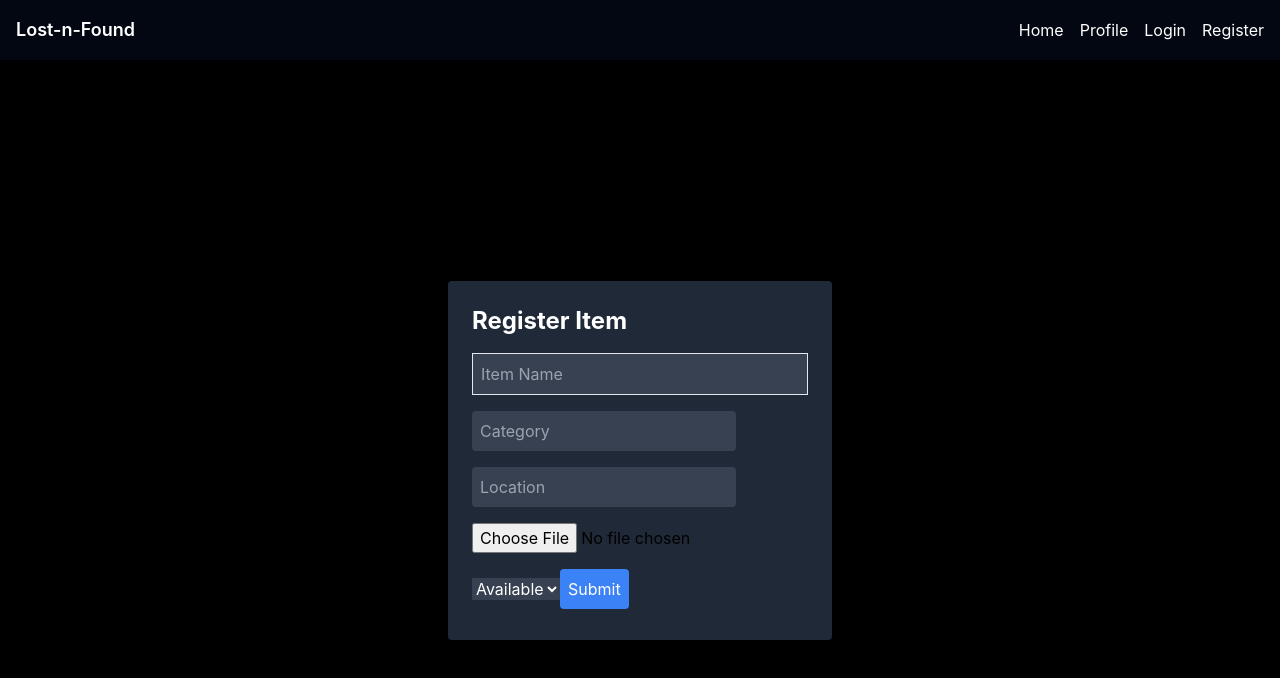
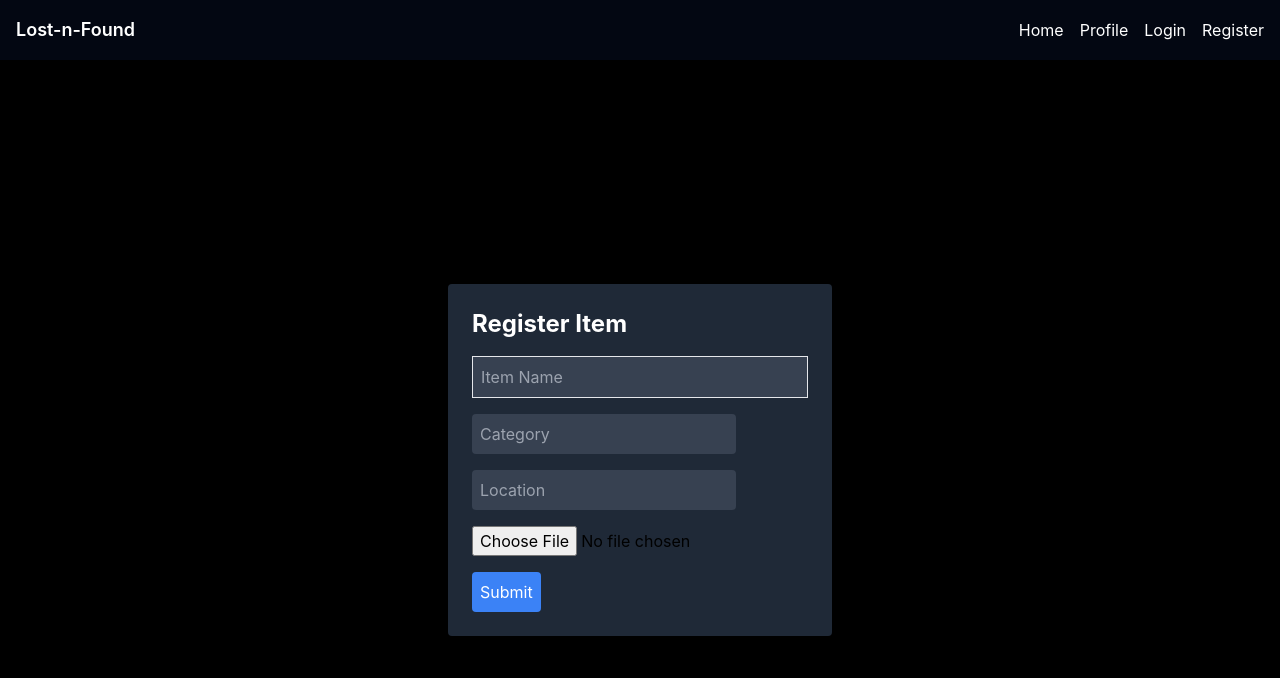
Before and after one commit to NafisRayan/Lost-n-Found, a React (Create React App) app in the folder frontend/: page /add-item in a window 1280 px wide. Shown: the top 678 px of the page. Built offline with nearby package versions, Linux system fonts and the light colour scheme.

Commit message:
`Removed unused select elements in ClaimForm and ItemForm components`

```diff
--- a/frontend/src/components/Claim/ClaimForm.js
+++ b/frontend/src/components/Claim/ClaimForm.js
@@ -93,9 +93,9 @@ const ClaimForm = () => {
                     onChange={handleImageChange}
                     className="mb-4"
                 />
-                <select className="mb-4 bg-gray-700 text-white" onChange={(e) => setStatus(e.target.value)} defaultValue="claimed">
+                {/* <select className="mb-4 bg-gray-700 text-white" onChange={(e) => setStatus(e.target.value)} defaultValue="claimed">
                     <option value="claimed">Claimed</option>
-                </select>
+                </select> */}
                 <button
                     type="submit"
                     className="bg-blue-500 text-white p-2 rounded"
--- a/frontend/src/components/Item/ItemForm.js
+++ b/frontend/src/components/Item/ItemForm.js
@@ -98,9 +98,9 @@ const ItemForm = () => {
                     onChange={handleImageChange}
                     className="mb-4"
                 />
-                <select className="mb-4 bg-gray-700 text-white" onChange={(e) => setStatus(e.target.value)} value={status}>
+                {/* <select className="mb-4 bg-gray-700 text-white" onChange={(e) => setStatus(e.target.value)} value={status}>
                     <option value="available">Available</option>
-                </select>
+                </select> */}
                 <button
                     type="submit"
                     className="bg-blue-500 text-white p-2 rounded"
```
